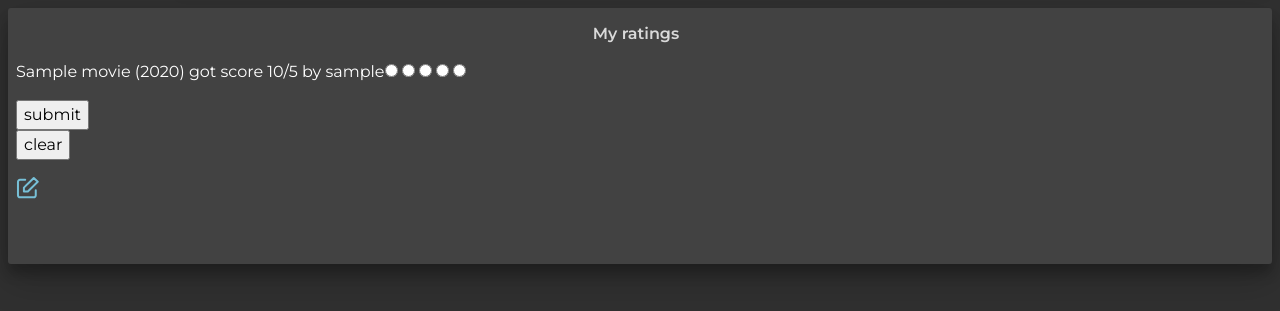
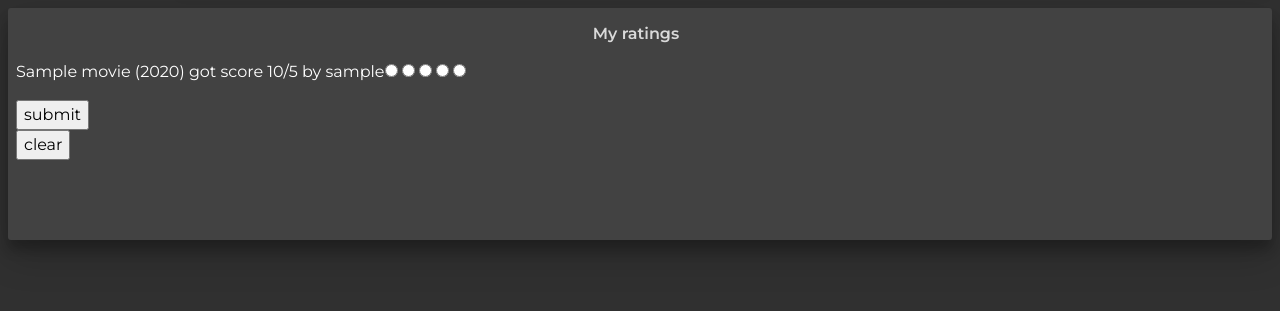
Before and after one commit to benjaminleon/advicer, a Django app: page /ratings/ in a window 1280 px wide. Shown: the part 70-381 px from the top of the page. Run offline with Django 3.2, Linux system fonts and the light colour scheme; a user stored in the database is signed in; tables that the repository leaves empty hold one stand-in row (values such as "Sample post").

Commit message:
Remove edit icon from all pages, it shouldn't be needed

```diff
--- a/tips/templates/tips/index.html
+++ b/tips/templates/tips/index.html
@@ -49,7 +49,6 @@
                     </div>
                 </div>
             </div>
-            <!--<img src="{% static 'tips/images/triangle.svg' %}" id="triangle">-->
             {% endif %}
         </div>
 
--- a/tips/templates/tips/ratings.html
+++ b/tips/templates/tips/ratings.html
@@ -37,7 +37,6 @@
                         {% csrf_token %}
                         <input type="submit" value="clear">
                     </form>
-                    <img src="{% static 'tips/images/edit.svg' %}" id="edit{{ forloop.counter }}" class="edit">
                 </li>
             </div>
         {% endfor %}
--- a/tips/templates/tips/search_results.html
+++ b/tips/templates/tips/search_results.html
@@ -22,7 +22,6 @@
         <ul id="search_results">
             {% for element in object_list %}
                 <li>{{ element.movie }}</li>
-                <img src="{% static 'tips/images/edit.svg' %}" id="edit" class="edit" alt="edit">
 
                 <form action="{% url 'tips:set_rating' element.movie.id %}" method="POST">
                     {% csrf_token %}
```
